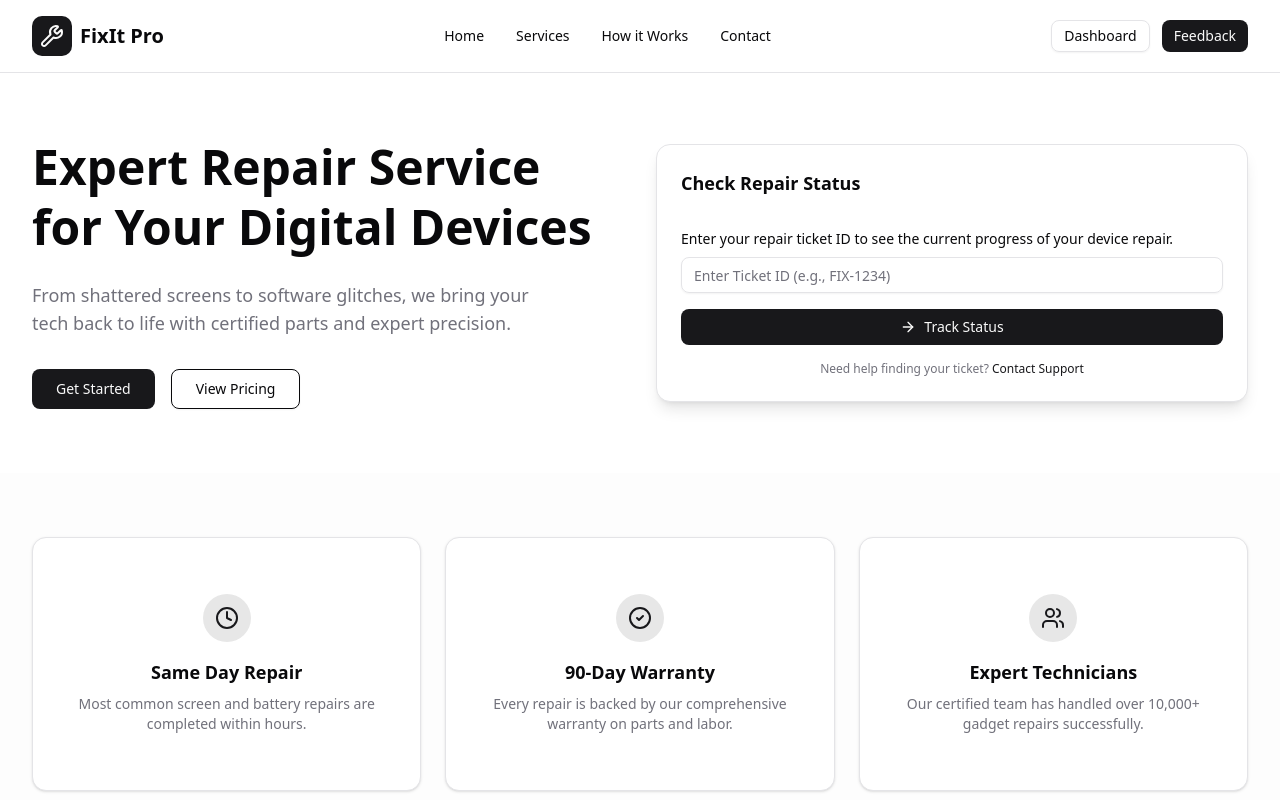
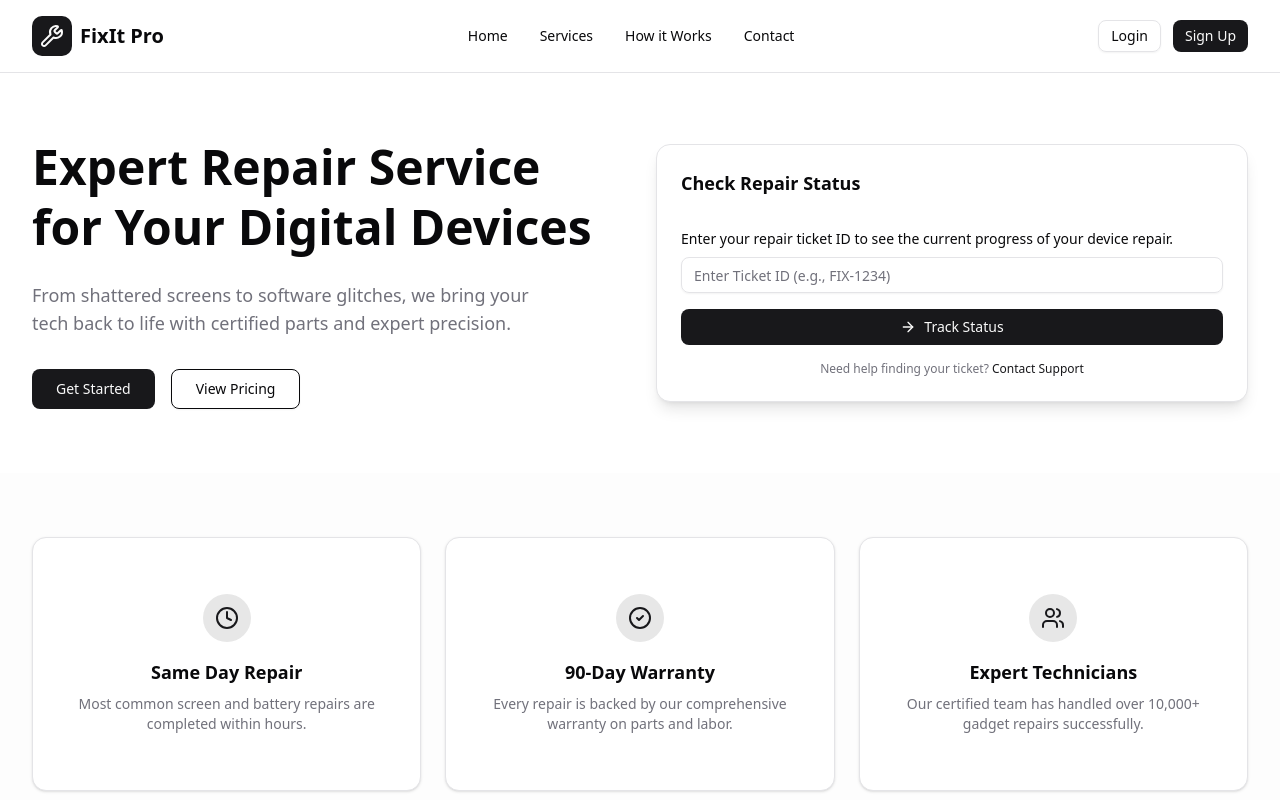
Before and after one commit to Sakib8git/Fix-It, a Next.js app: page / in a window 1280 px wide. Shown: the top 800 px of the page. Built offline with nearby package versions, Linux system fonts and the light colour scheme.

Commit message:
navbar fixed

```diff
--- a/src/Components/Navbar.jsx
+++ b/src/Components/Navbar.jsx
@@ -1,5 +1,4 @@
 "use client";
-
 
 import { Wrench } from "lucide-react";
 import Link from "next/link";
@@ -48,21 +47,21 @@ export default function Navbar() {
 
           {/* Right Buttons */}
           <div className="flex items-center gap-3">
-            <Link href="/dashboard">
+            <Link href="/login">
               <Button
                 variant="outline"
                 size="sm"
                 className="hidden sm:inline-flex bg-transparent"
               >
-                Dashboard
+                Login
               </Button>
             </Link>
-            <Link href="/feedback">
+            <Link href="/signup">
               <Button
                 size="sm"
                 className="bg-primary text-primary-foreground hover:bg-primary/90"
               >
-                Feedback
+                Sign Up
               </Button>
             </Link>
           </div>
```
